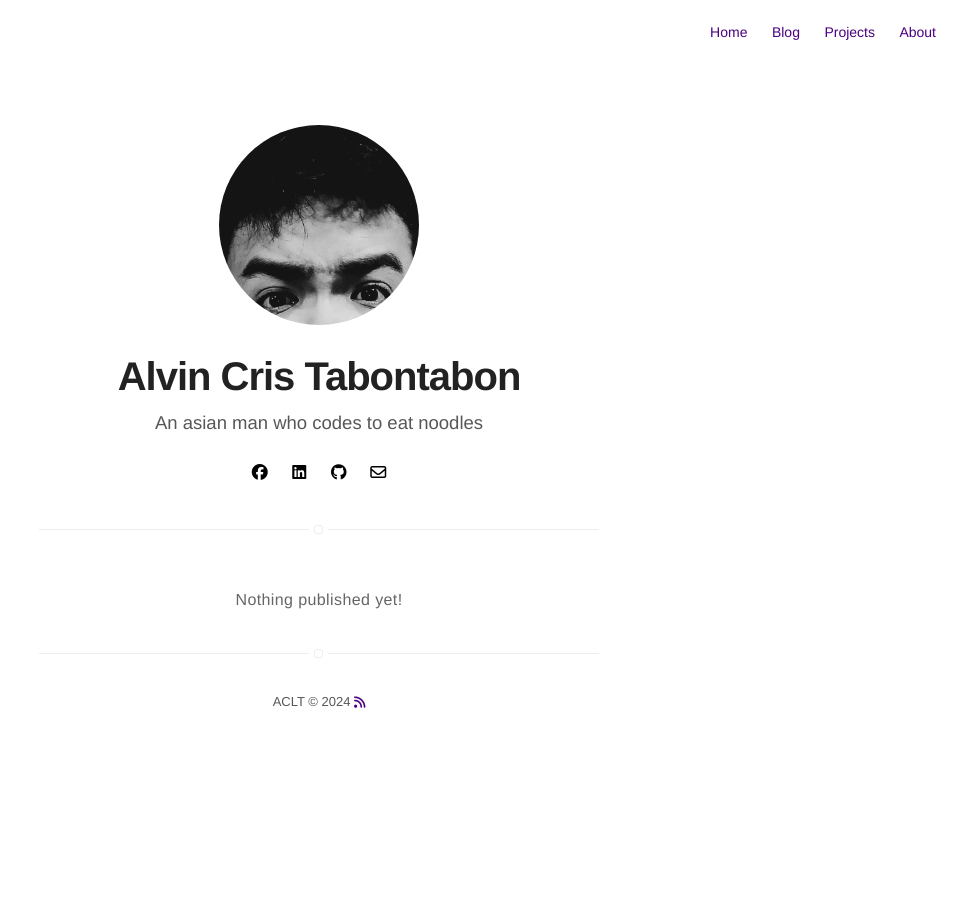
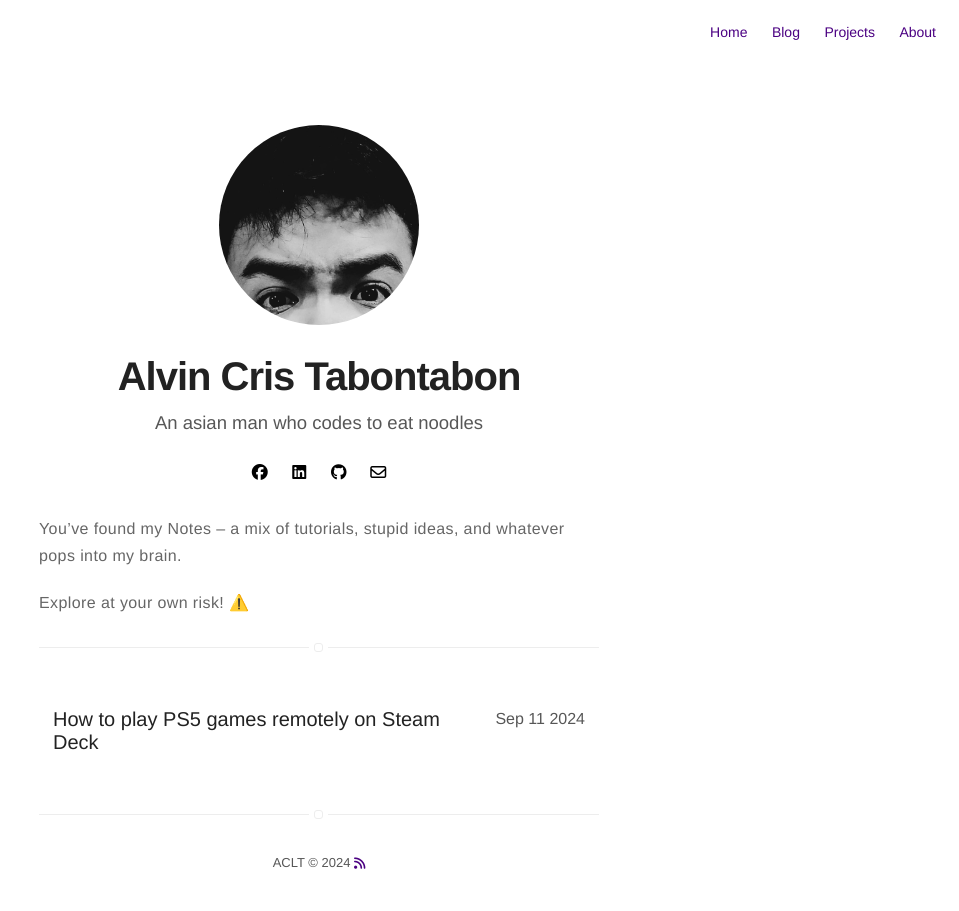
Before and after one commit to acltabontabon/acltabontabon.github.io, a Jekyll site: the page built from notes.html, in a window 1280 px wide. Shown: the whole page, without its empty margins (321-1280 px from the left). Built offline with Jekyll 4.4.1, drawn with Linux system fonts in a browser that asks for light colours; nearby versions of some CDN libraries; some of the changed lines change nothing that is shown.

Commit message:
Add note: How to play PS5 games remotely on SteamDeck (#27)

```diff
--- /dev/null
+++ b/_posts/2024-09-11-ps5-on-steamdeck.markdown
@@ -0,0 +1,61 @@
+---
+title: "How to play PS5 games remotely on Steam Deck"
+layout: post
+date: 2024-09-11 00:00
+tag:
+- tutorial
+- ps5
+- steam-deck
+headerImage: false
+description:
+category: note
+notes: true
+author: actabontabon
+externalLink: false
+---
+
+## Steps
+1. **[Enable Remote Play on PS5](#enable-remote-play-on-ps5)**
+2. **[Install Chiaki-NG on Steam Deck](#install-chiaki-ng-on-steam-deck)**
+3. **[Configure Chiaki-NG](#configure-chiaki-ng)**
+
+<hr>
+
+## Enable Remote Play on PS5
+1. From the Home screen, go to `Settings`.
+2. Navigate to `System` > `Remote Play`.
+3. Toggle on `Enable Remote Play`.
+
+## Install Chiaki-NG on Steam Deck
+1. Switch to Desktop Mode.
+2. Open the `Discover app` and search for `Chiaki-NG`.
+3. Click Install to add the app.
+   ![Markdowm Image][0]
+
+## Configure Chiaki-NG
+1. Make sure your PS5 is on and both your PS5 and Steam Deck are on the same network.
+2. Open Chiaki-NG on your Steam Deck.
+3. Your PS5 should appear in Chiaki-NG as “Unregistered” and “Ready.” Click on it.
+   ![Markdowm Image][1]
+4. In the Register Console, click `Public Lookup` to get your PSN Account ID.
+   ![Markdowm Image][2]
+5. On the PSN login page, enter your username (no password needed) and click "Submit.”
+   ![Markdowm Image][3]
+6. On your PS5, go to `Settings` > `System` > `Remote Play` > `Link Device` to get the displayed code.
+7. Enter the code in the `Remote Play Pin` field in Chiaki-NG.
+8. Click “Register.” Your PS5 should now show as “Registered.”
+   ![Markdowm Image][4]
+9. Click on your PS5 to start playing games remotely on your Steam Deck.
+10. **(Optional)** Click `Create Steam Shortcut` in Chiaki-NG to add a shortcut to your Steam library.
+    ![Markdowm Image][5]
+11. **(Optional)** Return to Gaming Mode and enjoy playing your PS5 games on your Steam Deck.
+    ![Markdowm Image][6]
+
+
+[0]: /assets/images/notes/n1_install_chiaki.png
+[1]: /assets/images/notes/n1_first_launch_chiaki.png
+[2]: /assets/images/notes/n1_register_console.png
+[3]: /assets/images/notes/n1_psn_login.png
+[4]: /assets/images/notes/n1_registered_ps5.png
+[5]: /assets/images/notes/n1_game_mode.png
+[6]: /assets/images/notes/n1_game_mode_sd.png
--- a/notes.html
+++ b/notes.html
@@ -2,6 +2,26 @@
 layout: page
 title: Notes
 ---
+
+<p>
+    You’ve found my Notes – a mix of tutorials, stupid ideas, and whatever pops into my brain.
+</p>
+
+<p>
+    Explore at your own risk! ⚠️
+</p>
+
 <section class="list">
-    <p class="text-center">Nothing published yet!</p>
+
+    {% for post in site.posts %}
+        {% if post.notes %}
+            <div class="item {% if post.star %}star{% endif %}">
+                <a class="url" href="{% if post.externalLink %}{{ post.externalLink }}{% else %}{{ site.url }}{{ post.url }}{% endif %}">
+                    <aside><time datetime="{{ post.date | date:"%d-%m-%Y" }}">{{ post.date | date: "%b %d %Y" }}</time></aside>
+                    <h3 class="title">{{ post.title }}</h3>
+                </a>
+                <span>{{ post.description }}</span>
+            </div>
+        {% endif %}
+    {% endfor %}
 </section>
```
Also changed, not shown: assets/images/notes/n1_first_launch_chiaki.png (added), assets/images/notes/n1_game_mode.png (added), assets/images/notes/n1_install_chiaki.png (added), assets/images/notes/n1_psn_login.png (added), assets/images/notes/n1_register_console.png (added), assets/images/notes/n1_registered_ps5.png (added), 1 other file.
